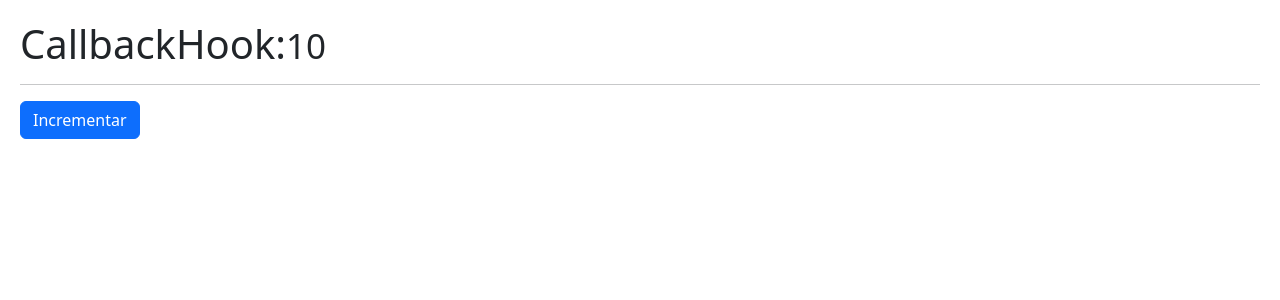
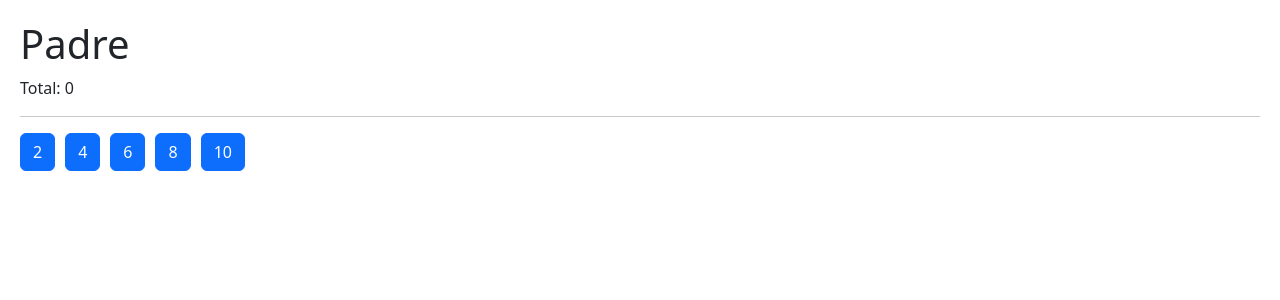
Before and after one commit to NachoBasilio/Estudio-Hook-App, a React (Vite) app: page / in a window 1280 px wide. Shown: the top 300 px of the page. Built offline with nearby package versions, Linux system fonts and the light colour scheme.

Commit message:
Tarea completada !

```diff
--- a/src/06-useMemo/CallbackHook.jsx
+++ b/src/06-useMemo/CallbackHook.jsx
@@ -9,8 +9,8 @@
     const  [contador, setContador ] = useState(10);
 
     const IncrementarPadre = useCallback(
-        () => {
-            setContador(c => c + 1);
+        (value) => {
+            setContador(c => c + value);
         },
         []
     )
--- a/src/06-useMemo/ShowIncrement.jsx
+++ b/src/06-useMemo/ShowIncrement.jsx
@@ -11,7 +11,7 @@
         className="btn btn-primary"
         onClick={
             () => {
-                incrementar();
+                incrementar(5);
             }
         }
         >
--- /dev/null
+++ b/src/07-tarea-memo/Hijo.jsx
@@ -0,0 +1,22 @@
+import PropTypes from 'prop-types';
+import {memo} from 'react';
+
+export const Hijo = memo( ({ numero, incrementar }) => {
+
+    console.log('  Me volví a generar :(  ');
+
+    return (
+        <button
+            className="btn btn-primary mr-3"
+            onClick={ () => incrementar( numero ) }
+        >
+            { numero }
+        </button>
+    )
+})
+
+
+Hijo.propTypes = {
+    numero: PropTypes.number.isRequired,
+    incrementar: PropTypes.func.isRequired
+}
--- /dev/null
+++ b/src/07-tarea-memo/Padre.jsx
@@ -0,0 +1,41 @@
+
+import { Hijo } from './Hijo'
+import { useState, useCallback } from 'react';
+
+export const Padre = () => {
+
+    const numeros = [2,4,6,8,10];
+    const [valor, setValor] = useState(0);
+
+
+
+
+    const incrementar = useCallback(
+        (num) => {
+          setValor( valor => valor + num )
+        },
+        [],
+    )
+
+
+
+    return (
+        <div>
+            <h1>Padre</h1>
+            <p> Total: { valor } </p>
+
+            <hr />
+
+            {
+                numeros.map( n => (
+                    <Hijo
+                        key={ n }
+                        numero={ n }
+                        incrementar={ incrementar }
+                    />
+                ))
+            }
+            {/* <Hijo /> */}
+        </div>
+    )
+}
--- a/src/HookApp.jsx
+++ b/src/HookApp.jsx
@@ -7,14 +7,18 @@
 //import Memorize from "./06-useMemo/Memorize";
 //import Layout from "./05-useLayoutEffect/Layout";
 //import MemoHook from "./06-useMemo/MemoHook"
-import CallbackHook from "./06-useMemo/CallbackHook";
+//import CallbackHook from "./06-useMemo/CallbackHook";
+import { Padre } from "./07-tarea-memo/Padre"
+
+
+
 
 
 
 export default function HookApp() {
   return (
     <div>
-        <CallbackHook />
+        <Padre />
     </div>
   )
 }
```
